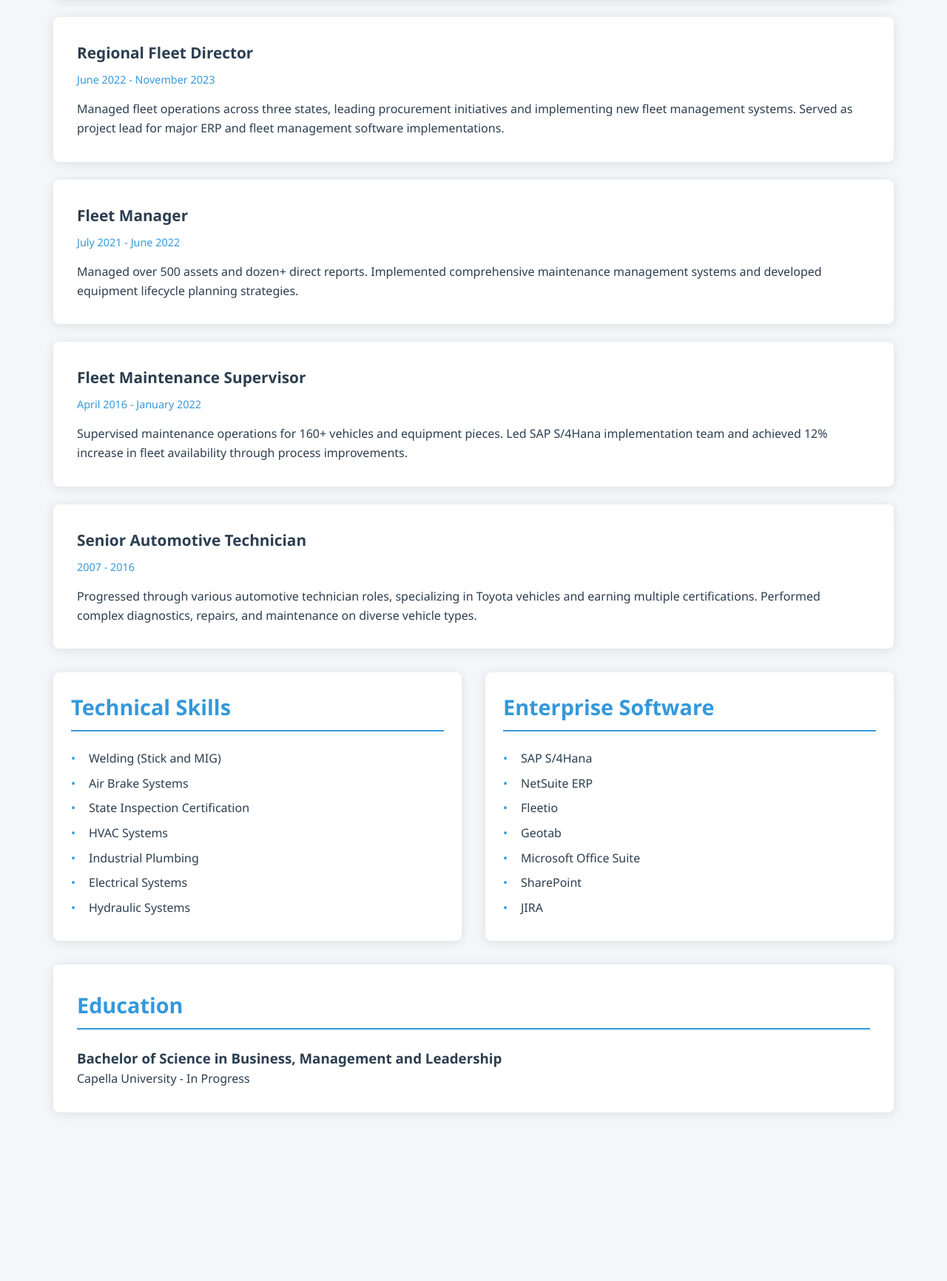
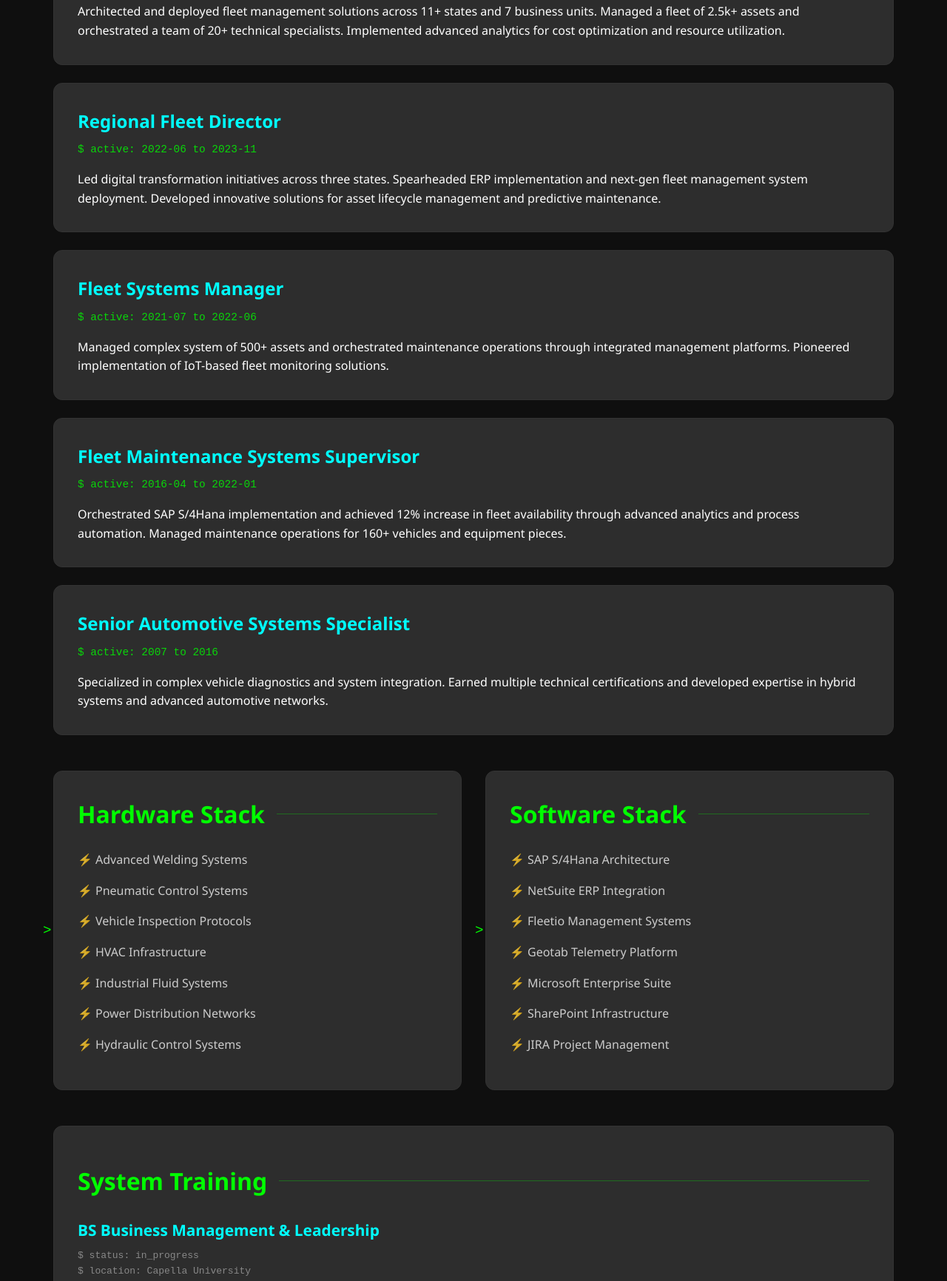
Before and after one commit to brucehankins/brucehankins.github.io, a plain HTML site: page index.html in a window 1280 px wide. Shown: the part 958-2690 px from the top of the page at 74% size. Before the commit the page ends 2494 px from the top, so only its background shows below. Drawn offline with Linux system fonts and the light colour scheme.

Commit message:
Update index.html

```diff
--- a/index.html
+++ b/index.html
@@ -5,31 +5,57 @@
     <title>Bruce Hankins - Fleet Management Professional</title>
     <style>
         :root {
-            --primary-color: #2c3e50;
-            --secondary-color: #34495e;
-            --accent-color: #3498db;
-            --text-color: #2c3e50;
-            --light-gray: #ecf0f1;
+            --primary-color: #0f0f0f;
+            --secondary-color: #2d2d2d;
+            --accent-color: #00ff00;
+            --text-color: #ffffff;
+            --dark-gray: #1a1a1a;
+            --light-gray: #333333;
+            --neon-blue: #00ffff;
         }
 
         * {
             margin: 0;
             padding: 0;
             box-sizing: border-box;
-            font-family: 'Segoe UI', Tahoma, Geneva, Verdana, sans-serif;
+            font-family: 'Segoe UI', system-ui, -apple-system, BlinkMacSystemFont, sans-serif;
         }
 
         body {
             color: var(--text-color);
             line-height: 1.6;
-            background-color: #f5f6fa;
+            background-color: var(--primary-color);
+            position: relative;
+            overflow-x: hidden;
+        }
+
+        body::before {
+            content: "";
+            position: fixed;
+            top: 0;
+            left: 0;
+            width: 100%;
+            height: 100%;
+            background: linear-gradient(45deg, rgba(0,255,0,0.1) 0%, rgba(0,255,255,0.1) 100%);
+            pointer-events: none;
+            z-index: -1;
         }
 
         header {
-            background: var(--primary-color);
-            color: white;
-            padding: 4rem 2rem;
-            text-align: center;
+            background: var(--dark-gray);
+            padding: 6rem 2rem;
+            position: relative;
+            overflow: hidden;
+        }
+
+        header::after {
+            content: "";
+            position: absolute;
+            bottom: 0;
+            left: 0;
+            width: 100%;
+            height: 4px;
+            background: linear-gradient(90deg, var(--accent-color), var(--neon-blue));
         }
 
         .container {
@@ -39,65 +65,122 @@
         }
 
         .profile-header h1 {
-            font-size: 2.5rem;
+            font-size: 3.5rem;
             margin-bottom: 1rem;
+            font-weight: 800;
+            letter-spacing: -1px;
+            background: linear-gradient(90deg, var(--accent-color), var(--neon-blue));
+            -webkit-background-clip: text;
+            -webkit-text-fill-color: transparent;
+        }
+
+        .profile-header h2 {
+            font-size: 1.5rem;
+            color: #888;
+            margin-bottom: 1.5rem;
         }
 
         .contact-info {
             display: flex;
-            justify-content: center;
             gap: 2rem;
-            margin-top: 1rem;
+            margin-top: 2rem;
+            font-family: monospace;
+            font-size: 1.1rem;
+            color: #888;
         }
 
         .about-me {
-            background: white;
+            background: var(--secondary-color);
             padding: 3rem 2rem;
-            margin: 2rem 0;
-            border-radius: 8px;
-            box-shadow: 0 2px 15px rgba(0,0,0,0.1);
+            margin: 3rem 0;
+            border-radius: 12px;
+            border: 1px solid var(--light-gray);
+            position: relative;
+        }
+
+        .about-me::before {
+            content: "<about>";
+            position: absolute;
+            top: -12px;
+            left: 20px;
+            background: var(--primary-color);
+            padding: 0 10px;
+            color: var(--accent-color);
+            font-family: monospace;
+            font-size: 0.9rem;
         }
 
         .section-title {
             color: var(--accent-color);
-            font-size: 1.8rem;
+            font-size: 2rem;
             margin-bottom: 1.5rem;
-            border-bottom: 2px solid var(--accent-color);
-            padding-bottom: 0.5rem;
+            font-weight: 700;
+            display: flex;
+            align-items: center;
+            gap: 1rem;
+        }
+
+        .section-title::after {
+            content: "";
+            flex: 1;
+            height: 1px;
+            background: var(--accent-color);
+            opacity: 0.3;
         }
 
         .experience-item {
-            background: white;
+            background: var(--secondary-color);
             padding: 2rem;
             margin: 1.5rem 0;
-            border-radius: 8px;
-            box-shadow: 0 2px 15px rgba(0,0,0,0.1);
+            border-radius: 12px;
+            border: 1px solid var(--light-gray);
+            transition: transform 0.3s ease, box-shadow 0.3s ease;
+        }
+
+        .experience-item:hover {
+            transform: translateY(-5px);
+            box-shadow: 0 10px 20px rgba(0,255,0,0.1);
         }
 
         .experience-title {
-            color: var(--primary-color);
-            font-size: 1.3rem;
+            color: var(--neon-blue);
+            font-size: 1.5rem;
             margin-bottom: 0.5rem;
+            font-weight: 600;
         }
 
         .experience-date {
             color: var(--accent-color);
+            font-family: monospace;
             font-size: 0.9rem;
             margin-bottom: 1rem;
+            opacity: 0.8;
         }
 
         .skills-grid {
             display: grid;
-            grid-template-columns: repeat(auto-fit, minmax(250px, 1fr));
+            grid-template-columns: repeat(auto-fit, minmax(300px, 1fr));
             gap: 2rem;
-            margin: 2rem 0;
+            margin: 3rem 0;
         }
 
         .skill-category {
-            background: white;
-            padding: 1.5rem;
-            border-radius: 8px;
-            box-shadow: 0 2px 15px rgba(0,0,0,0.1);
+            background: var(--secondary-color);
+            padding: 2rem;
+            border-radius: 12px;
+            border: 1px solid var(--light-gray);
+            position: relative;
+        }
+
+        .skill-category::before {
+            content: ">";
+            position: absolute;
+            left: -15px;
+            top: 50%;
+            transform: translateY(-50%);
+            color: var(--accent-color);
+            font-family: monospace;
+            font-size: 1.2rem;
         }
 
         .skill-list {
@@ -105,24 +188,53 @@
         }
 
         .skill-list li {
-            margin: 0.5rem 0;
+            margin: 1rem 0;
             padding-left: 1.5rem;
+            position: relative;
+            color: #ccc;
+        }
+
+        .skill-list li::before {
+            content: "⚡";
+            color: var(--accent-color);
+            position: absolute;
+            left: 0;
+            opacity: 0.8;
+        }
+
+        .education {
+            background: var(--secondary-color);
+            padding: 3rem 2rem;
+            margin: 3rem 0;
+            border-radius: 12px;
+            border: 1px solid var(--light-gray);
             position: relative;
         }
 
-        .skill-list li::before {
-            content: "•";
-            color: var(--accent-color);
-            position: absolute;
-            left: 0;
+        .education h3 {
+            color: var(--neon-blue);
+            font-size: 1.3rem;
+            margin-bottom: 0.5rem;
         }
 
-        .education {
-            background: white;
-            padding: 2rem;
-            margin: 2rem 0;
-            border-radius: 8px;
-            box-shadow: 0 2px 15px rgba(0,0,0,0.1);
+        .education p {
+            color: #888;
+            font-family: monospace;
+        }
+
+        @media (max-width: 768px) {
+            .profile-header h1 {
+                font-size: 2.5rem;
+            }
+
+            .contact-info {
+                flex-direction: column;
+                gap: 1rem;
+            }
+
+            .skills-grid {
+                grid-template-columns: 1fr;
+            }
         }
     </style>
 </head>
@@ -130,87 +242,88 @@
     <header>
         <div class="container profile-header">
             <h1>Bruce T. Hankins</h1>
-            <h2>Fleet Management & Automotive Professional</h2>
+            <h2>Fleet Management & Automotive Systems Expert</h2>
             <div class="contact-info">
-                <span>Charles Town, WV</span>
-                <span>703-408-3376</span>
-                <span>hankins.bruce@outlook.com</span>
+                <span>$ location: Charles Town, WV</span>
+                <span>$ phone: 703-408-3376</span>
+                <span>$ email: hankins.bruce@outlook.com</span>
             </div>
         </div>
     </header>
 
     <main class="container">
         <section class="about-me">
-            <h2 class="section-title">About Me</h2>
-            <p>A dynamic fleet management professional with over 15 years of experience spanning automotive services, concrete operations, and large-scale fleet oversight. I specialize in implementing cutting-edge fleet management systems, optimizing maintenance operations, and driving operational excellence across multi-state operations. My expertise includes managing complex ERP systems, developing standardized methodologies for asset management, and leading teams to achieve exceptional results in high-pressure environments. I'm passionate about innovation in fleet management and consistently deliver solutions that enhance efficiency and reduce costs while maintaining the highest standards of service and safety.</p>
+            <h2 class="section-title">System Overview</h2>
+            <p>A fleet systems architect and infrastructure specialist with 15+ years of experience interfacing between automotive hardware and enterprise software solutions. Specializing in large-scale fleet optimization, ERP implementation, and predictive maintenance systems. Known for deploying cutting-edge telemetry solutions and building robust maintenance frameworks that scale across multi-state operations. Focused on driving digital transformation in traditional fleet operations through innovative system integration and data-driven decision making.</p>
         </section>
 
         <section class="experience">
-            <h2 class="section-title">Professional Experience</h2>
+            <h2 class="section-title">Runtime History</h2>
 
             <div class="experience-item">
                 <h3 class="experience-title">Corporate Fleet Director</h3>
-                <div class="experience-date">November 2023 - September 2024</div>
-                <p>Oversaw all maintenance and repair operations across 11+ states and 7 subsidiaries, managing over 2.5k pieces of equipment and 20+ reports. Led strategic initiatives for cost control, standardization, and operational efficiency.</p>
+                <div class="experience-date">$ active: 2023-11 to 2024-09</div>
+                <p>Architected and deployed fleet management solutions across 11+ states and 7 business units. Managed a fleet of 2.5k+ assets and orchestrated a team of 20+ technical specialists. Implemented advanced analytics for cost optimization and resource utilization.</p>
             </div>
 
             <div class="experience-item">
                 <h3 class="experience-title">Regional Fleet Director</h3>
-                <div class="experience-date">June 2022 - November 2023</div>
-                <p>Managed fleet operations across three states, leading procurement initiatives and implementing new fleet management systems. Served as project lead for major ERP and fleet management software implementations.</p>
+                <div class="experience-date">$ active: 2022-06 to 2023-11</div>
+                <p>Led digital transformation initiatives across three states. Spearheaded ERP implementation and next-gen fleet management system deployment. Developed innovative solutions for asset lifecycle management and predictive maintenance.</p>
             </div>
 
             <div class="experience-item">
-                <h3 class="experience-title">Fleet Manager</h3>
-                <div class="experience-date">July 2021 - June 2022</div>
-                <p>Managed over 500 assets and dozen+ direct reports. Implemented comprehensive maintenance management systems and developed equipment lifecycle planning strategies.</p>
+                <h3 class="experience-title">Fleet Systems Manager</h3>
+                <div class="experience-date">$ active: 2021-07 to 2022-06</div>
+                <p>Managed complex system of 500+ assets and orchestrated maintenance operations through integrated management platforms. Pioneered implementation of IoT-based fleet monitoring solutions.</p>
             </div>
 
             <div class="experience-item">
-                <h3 class="experience-title">Fleet Maintenance Supervisor</h3>
-                <div class="experience-date">April 2016 - January 2022</div>
-                <p>Supervised maintenance operations for 160+ vehicles and equipment pieces. Led SAP S/4Hana implementation team and achieved 12% increase in fleet availability through process improvements.</p>
+                <h3 class="experience-title">Fleet Maintenance Systems Supervisor</h3>
+                <div class="experience-date">$ active: 2016-04 to 2022-01</div>
+                <p>Orchestrated SAP S/4Hana implementation and achieved 12% increase in fleet availability through advanced analytics and process automation. Managed maintenance operations for 160+ vehicles and equipment pieces.</p>
             </div>
 
             <div class="experience-item">
-                <h3 class="experience-title">Senior Automotive Technician</h3>
-                <div class="experience-date">2007 - 2016</div>
-                <p>Progressed through various automotive technician roles, specializing in Toyota vehicles and earning multiple certifications. Performed complex diagnostics, repairs, and maintenance on diverse vehicle types.</p>
+                <h3 class="experience-title">Senior Automotive Systems Specialist</h3>
+                <div class="experience-date">$ active: 2007 to 2016</div>
+                <p>Specialized in complex vehicle diagnostics and system integration. Earned multiple technical certifications and developed expertise in hybrid systems and advanced automotive networks.</p>
             </div>
         </section>
 
         <section class="skills-grid">
             <div class="skill-category">
-                <h3 class="section-title">Technical Skills</h3>
+                <h3 class="section-title">Hardware Stack</h3>
                 <ul class="skill-list">
-                    <li>Welding (Stick and MIG)</li>
-                    <li>Air Brake Systems</li>
-                    <li>State Inspection Certification</li>
-                    <li>HVAC Systems</li>
-                    <li>Industrial Plumbing</li>
-                    <li>Electrical Systems</li>
-                    <li>Hydraulic Systems</li>
+                    <li>Advanced Welding Systems</li>
+                    <li>Pneumatic Control Systems</li>
+                    <li>Vehicle Inspection Protocols</li>
+                    <li>HVAC Infrastructure</li>
+                    <li>Industrial Fluid Systems</li>
+                    <li>Power Distribution Networks</li>
+                    <li>Hydraulic Control Systems</li>
                 </ul>
             </div>
 
             <div class="skill-category">
-                <h3 class="section-title">Enterprise Software</h3>
+                <h3 class="section-title">Software Stack</h3>
                 <ul class="skill-list">
-                    <li>SAP S/4Hana</li>
-                    <li>NetSuite ERP</li>
-                    <li>Fleetio</li>
-                    <li>Geotab</li>
-                    <li>Microsoft Office Suite</li>
-                    <li>SharePoint</li>
-                    <li>JIRA</li>
+                    <li>SAP S/4Hana Architecture</li>
+                    <li>NetSuite ERP Integration</li>
+                    <li>Fleetio Management Systems</li>
+                    <li>Geotab Telemetry Platform</li>
+                    <li>Microsoft Enterprise Suite</li>
+                    <li>SharePoint Infrastructure</li>
+                    <li>JIRA Project Management</li>
                 </ul>
             </div>
         </section>
 
         <section class="education">
-            <h2 class="section-title">Education</h2>
-            <h3>Bachelor of Science in Business, Management and Leadership</h3>
-            <p>Capella University - In Progress</p>
+            <h2 class="section-title">System Training</h2>
+            <h3>BS Business Management & Leadership</h3>
+            <p>$ status: in_progress</p>
+            <p>$ location: Capella University</p>
         </section>
     </main>
 </body>
```
